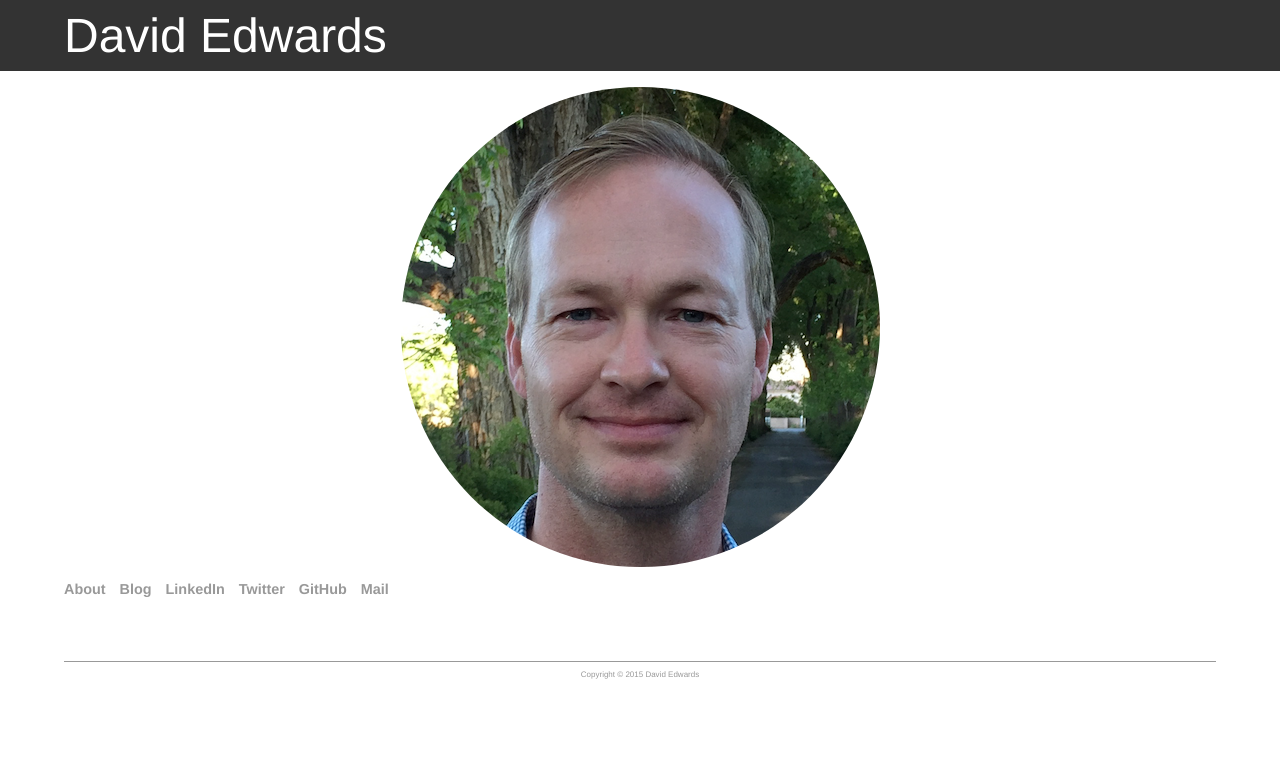
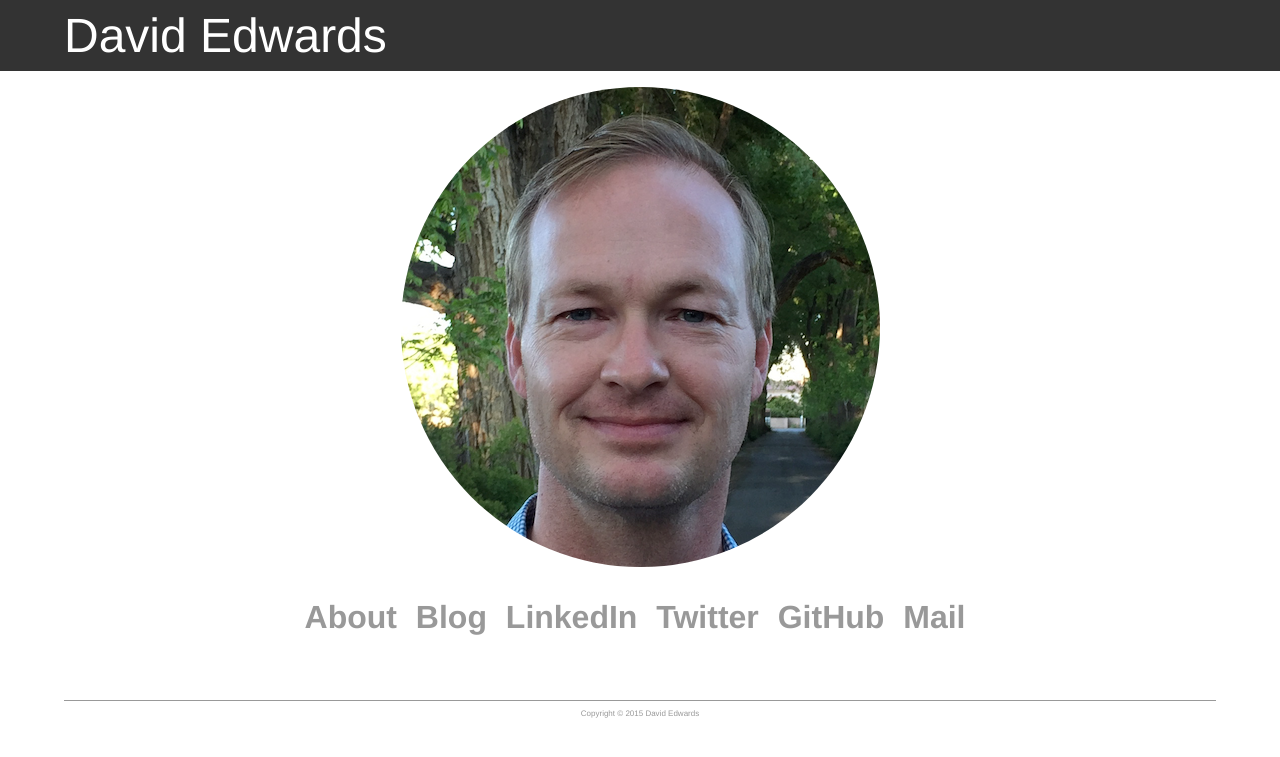
Before and after one commit to davidledwards/davidledwards.github.io, a Jekyll site: the page built from index.html, in a window 1280 px wide. Shown: the top 757 px of the page. Built offline with Jekyll 4.4.1, drawn with Linux system fonts in a browser that asks for light colours.

Commit message:
center navigation on main page

```diff
--- a/_layouts/main.html
+++ b/_layouts/main.html
@@ -5,7 +5,7 @@ layout: default
 <div>
   {{ content }}
 </div>
-<nav>
+<nav class="main">
   <ul>
     <li><a href="/about">About</a></li>
     <li><a href="/blog">Blog</a></li>
--- a/_layouts/page.html
+++ b/_layouts/page.html
@@ -2,7 +2,7 @@
 layout: default
 ---
 <h1>{{ page.title }}</h1>
-<nav>
+<nav class="page">
   <ul>
     <li><a href="/">Home</a></li>
     <li><a href="/about">About</a></li>
--- a/css/main.css
+++ b/css/main.css
@@ -6,7 +6,6 @@ body {
 }
 
 nav {
-  font-size: 0.9em;
   font-weight: bold;
   color: #999999;
 }
@@ -23,6 +22,15 @@ nav ul li {
 
 nav ul li a {
   color: #999999;
+}
+
+nav.main {
+  text-align: center;
+  font-size: 2.0em;
+}
+
+nav.page {
+  font-size: 0.9em;
 }
 
 footer {
```
